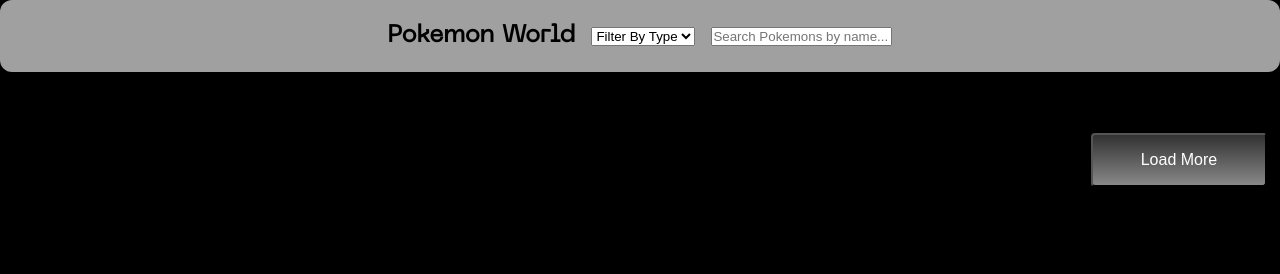
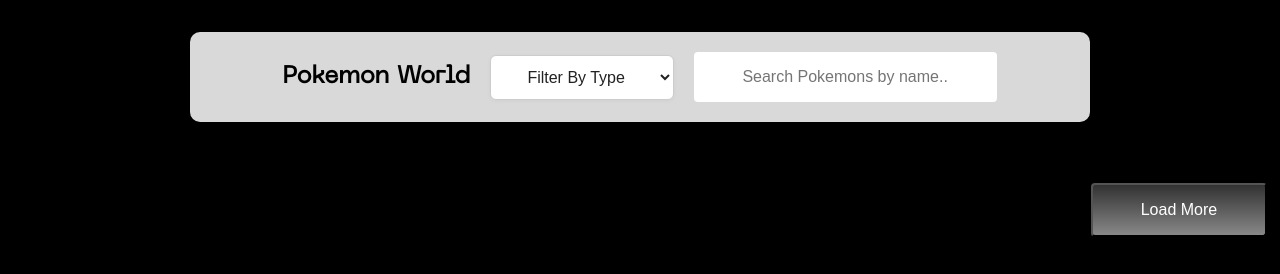
Before and after one commit to savya-sharma/pokemon, a plain HTML site: page index.html in a window 1280 px wide. Drawn offline with nearby package versions, Linux system fonts and the light colour scheme; no server answers.

Commit message:
complete

```diff
--- a/style.css
+++ b/style.css
@@ -27,19 +27,44 @@ body {
     z-index: 0;
 }
 
-#selection{
+#selection {
     display: flex;
     justify-content: center;
     align-items: center;
-    gap: 16px;
-    padding: 24px 0;
-    background: #f5f5f5a7;
-    /* backdrop-filter: blur(20px); */
-    border-radius: 12px;
-    box-shadow: 0 2px 12px rgba(0,0,0,0.06);
+    gap: 20px;
+    padding: 20px 32px;
+    background: rgba(255, 255, 255, 0.85);
+    border-radius: 10px;
+    box-shadow: 0 4px 18px rgba(0,0,0,0.08);
+    backdrop-filter: blur(12px);
+    margin: 32px auto 0 auto;
+    max-width: 900px;
 }
 
-#wrapper{
+#selection select {
+    padding: 0.75rem 2rem;
+    color: #222;
+    font-size: 1rem;
+    border-radius: 6px;
+    border: 1px solid #ccc;
+    background: #fff;
+    outline: none;
+    transition: border-color 0.2s;
+    box-shadow: 0 1px 4px rgba(0,0,0,0.04);
+    cursor: pointer;
+}
+#selection select:focus {
+    border-color: #888;
+}
+
+#selection input{
+ padding: 1rem 3rem;
+ border-radius: 4px;
+ font-size: 1rem;
+ border: none;
+}
+
+#wrapper {
     position: relative;
     z-index: 1;
     background-color: rgba(0, 0, 0, 0.07);
```
Lines whose indentation alone changed are shown as unchanged.
